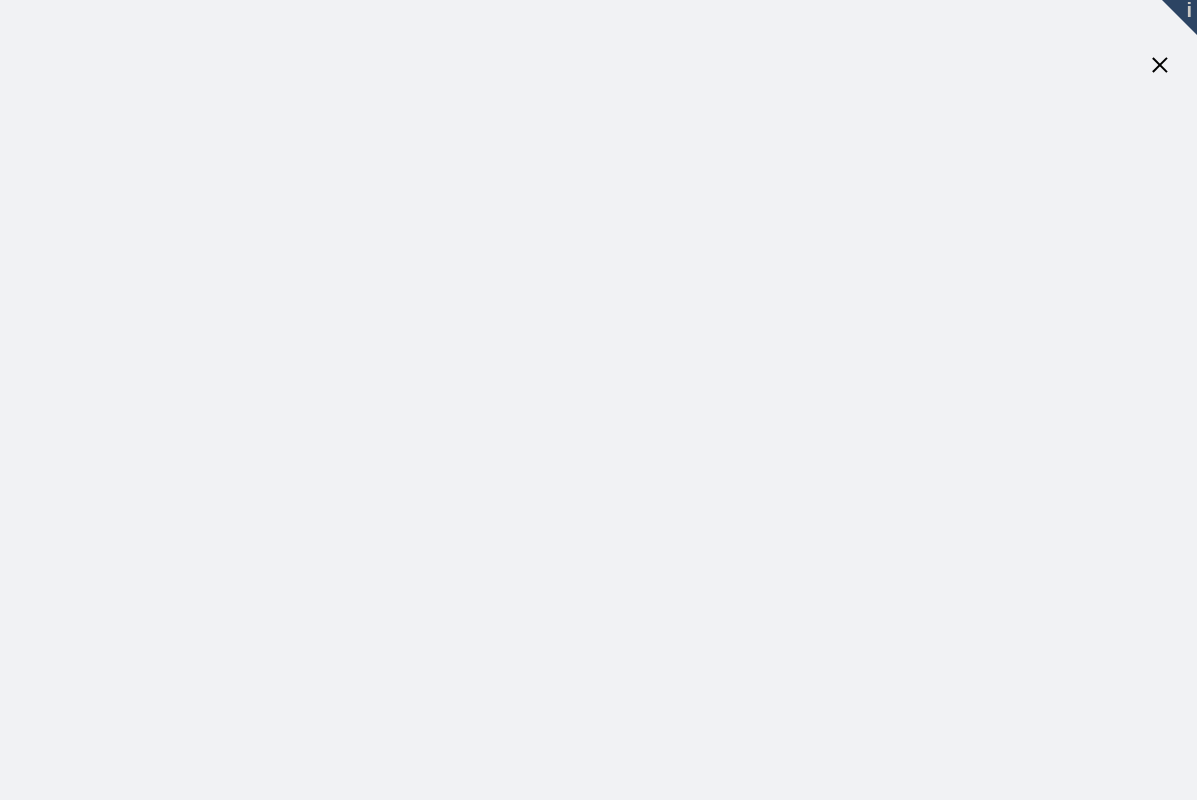
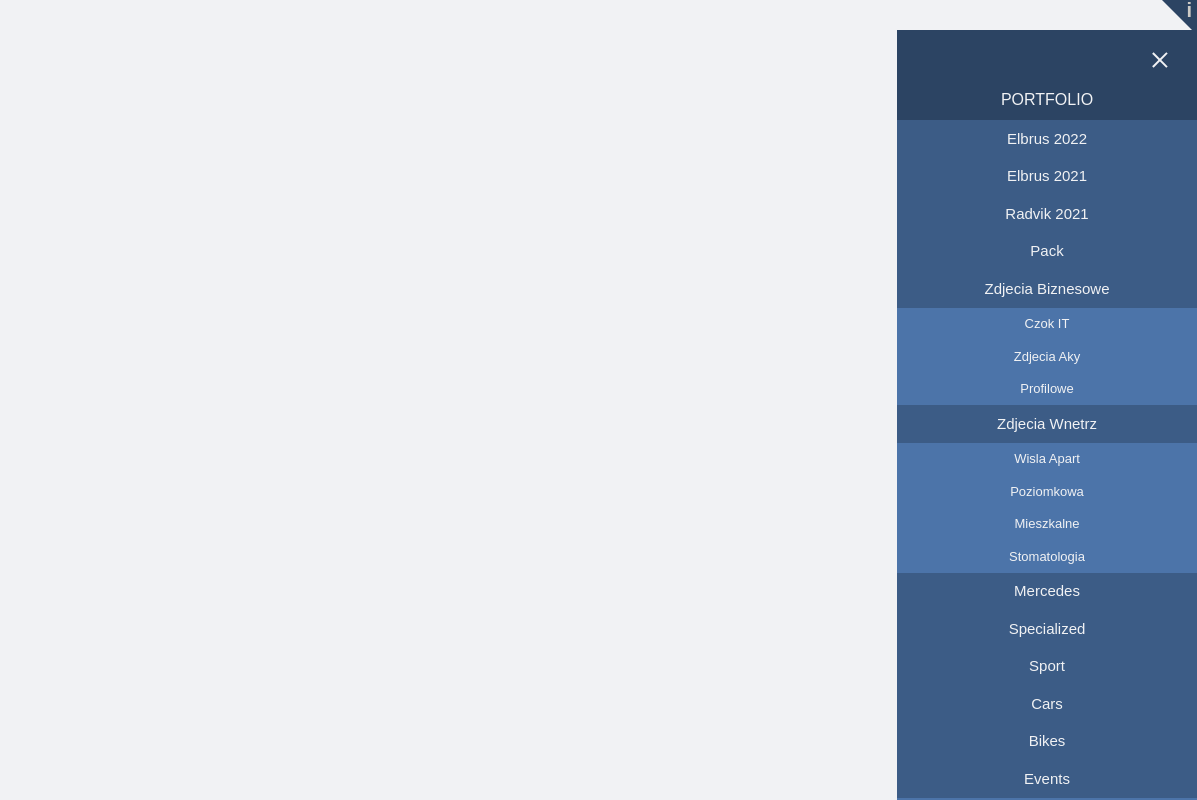
Before and after one commit to broccoli88/ms-gallery, a plain HTML site: page index.html in a window 1280 px wide. Both pictures are taken after a click on the element 1245 px from the left and 65 px from the top of the page. Shown: the top 800 px of the page, 83-1280 px from the left. Drawn offline with Linux system fonts and the light colour scheme.

Commit message:
Nav main / sub / sub sub category added / set style for navbaar + layout

```diff
--- a/index.html
+++ b/index.html
@@ -29,75 +29,135 @@
             </div>
             <nav>
                 <ul class="nav-main">
-                    <li class="nav-item-main">
-                        <a href="#" class="nav-link-main">portfolio</a>
+                    <li class="nav-main__item">
+                        <a href="#" class="nav-main__link">portfolio</a>
+                        <ul class="nav-sub">
+                            <li class="nav-sub__item">
+                                <a href="#" class="nav-sub__link"
+                                    >elbrus 2022</a
+                                >
                             </li>
-                    <li class="nav-item-main">
-                        <a href="#" class="nav-link-main">blog</a>
+                            <li class="nav-sub__item">
+                                <a href="#" class="nav-sub__link"
+                                    >elbrus 2021</a
+                                >
                             </li>
-                    <li class="nav-item-main">
-                        <a href="#" class="nav-link-main">about</a>
+                            <li class="nav-sub__item">
+                                <a href="#" class="nav-sub__link"
+                                    >radvik 2021</a
+                                >
                             </li>
-                    <li class="nav-item-main">
-                        <a href="#" class="nav-link-main">contact</a>
+                            <li class="nav-sub__item">
+                                <a href="#" class="nav-sub__link">pack</a>
                             </li>
-                    <li class="nav-item-main">
-                        <a href="#" class="nav-link-main">do sprzedania</a>
+                            <li class="nav-sub__item">
+                                <a href="#" class="nav-sub__link"
+                                    >zdjecia biznesowe</a
+                                >
+                                <ul class="nav-subsub">
+                                    <li class="nav-subsub__item">
+                                        <a href="" class="nav-subsub__link"
+                                            >czok
+                                            <span class="text-uppercase"
+                                                >it</span
+                                            ></a
+                                        >
                                     </li>
-                    <!-- <li class="nav__item">
-                        <a href="#" class="nav__link">elbrus 2022</a>
+                                    <li class="nav-subsub__item">
+                                        <a href="" class="nav-subsub__link"
+                                            >zdjecia aky</a
+                                        >
                                     </li>
-                    <li class="nav__item">
-                        <a href="#" class="nav__link">elbrus 2021</a>
+                                    <li class="nav-subsub__item">
+                                        <a href="" class="nav-subsub__link"
+                                            >profilowe</a
+                                        >
                                     </li>
-                    <li class="nav__item">
-                        <a href="#" class="nav__link">radvik 2021</a>
-                    </li>
-                    <li class="nav__item">
-                        <a href="#" class="nav__link">pack</a>
-                    </li>
-                    <li class="nav__item">
-                        <a href="#" class="nav__link">zdjecia biznesowe</a>
-                        <ul>
-                            <li><a href="#">czok IT</a></li>
-                            <li><a href="#">zdjecia aky</a></li>
-                            <li><a href="#">profilowe</a></li>
-                            <li><a href="#">zdjecia wnetrz</a></li>
                                 </ul>
                             </li>
-                    <li class="nav__item">
-                        <a href="#" class="nav__link">zdjecia wnetrz</a>
-                        <ul>
-                            <li><a href="#">wisla apartamenty</a></li>
-                            <li><a href="#">poziomkowe</a></li>
-                            <li><a href="#">mieszkalne</a></li>
-                            <li><a href="#">stomatologia</a></li>
+                            <li class="nav-sub__item">
+                                <a href="#" class="nav-sub__link"
+                                    >zdjecia wnetrz</a
+                                >
+                                <ul class="nav-subsub">
+                                    <li class="nav-subsub__item">
+                                        <a href="" class="nav-subsub__link"
+                                            >wisla apart</a
+                                        >
+                                    </li>
+                                    <li class="nav-subsub__item">
+                                        <a href="" class="nav-subsub__link"
+                                            >poziomkowa</a
+                                        >
+                                    </li>
+                                    <li class="nav-subsub__item">
+                                        <a href="" class="nav-subsub__link"
+                                            >mieszkalne</a
+                                        >
+                                    </li>
+                                    <li class="nav-subsub__item">
+                                        <a href="" class="nav-subsub__link"
+                                            >stomatologia</a
+                                        >
+                                    </li>
                                 </ul>
                             </li>
-                    <li class="nav__item">
-                        <a href="#" class="nav__link">mercedes</a>
+                            <li class="nav-sub__item">
+                                <a href="#" class="nav-sub__link">mercedes</a>
                             </li>
-                    <li class="nav__item">
-                        <a href="#" class="nav__link">specialized</a>
+                            <li class="nav-sub__item">
+                                <a href="#" class="nav-sub__link"
+                                    >specialized</a
+                                >
                             </li>
-                    <li class="nav__item">
-                        <a href="#" class="nav__link">zdjecia sportowe</a>
+                            <li class="nav-sub__item">
+                                <a href="#" class="nav-sub__link">sport</a>
                             </li>
-                    <li class="nav__item">
-                        <a href="#" class="nav__link">cars</a>
+                            <li class="nav-sub__item">
+                                <a href="#" class="nav-sub__link">cars</a>
                             </li>
-                    <li class="nav__item">
-                        <a href="#" class="nav__link">bikes</a>
+                            <li class="nav-sub__item">
+                                <a href="#" class="nav-sub__link">bikes</a>
                             </li>
-                    <li class="nav__item">
-                        <a href="#" class="nav__link">events</a>
-                        <ul>
-                            <li><a href="#">imprezy firmowe</a></li>
-                            <li><a href="#">koncerty</a></li>
-                            <li><a href="#">patch camp</a></li>
-                            <li><a href="#">zawody sportowe</a></li>
+                            <li class="nav-sub__item">
+                                <a href="#" class="nav-sub__link">events</a>
+                                <ul class="nav-subsub">
+                                    <li class="nav-subsub__item">
+                                        <a href="" class="nav-subsub__link"
+                                            >imprezy firmowe</a
+                                        >
+                                    </li>
+                                    <li class="nav-subsub__item">
+                                        <a href="" class="nav-subsub__link"
+                                            >koncerty</a
+                                        >
+                                    </li>
+                                    <li class="nav-subsub__item">
+                                        <a href="" class="nav-subsub__link"
+                                            >patch camp</a
+                                        >
+                                    </li>
+                                    <li class="nav-subsub__item">
+                                        <a href="" class="nav-subsub__link"
+                                            >zawody</a
+                                        >
+                                    </li>
                                 </ul>
-                    </li> -->
+                            </li>
+                        </ul>
+                    </li>
+                    <li class="nav-main__item">
+                        <a href="#" class="nav-main__link">blog</a>
+                    </li>
+                    <li class="nav-main__item">
+                        <a href="#" class="nav-main__link">about</a>
+                    </li>
+                    <li class="nav-main__item">
+                        <a href="#" class="nav-main__link">contact</a>
+                    </li>
+                    <li class="nav-main__item">
+                        <a href="#" class="nav-main__link">do sprzedania</a>
+                    </li>
                 </ul>
             </nav>
         </header>
--- a/script.js
+++ b/script.js
@@ -4,9 +4,12 @@ const menu = document.querySelector(".menu");
 const lineOne = document.querySelector(".b-1");
 const lineTwo = document.querySelector(".b-2");
 const lineThree = document.querySelector(".b-3");
+const nav = document.querySelector("nav");
 
 menu.addEventListener("click", () => {
     lineOne.classList.toggle("line-1-shift");
     lineTwo.classList.toggle("line-2-shift");
     lineThree.classList.toggle("line-3-shift");
+
+    nav.classList.toggle("nav-on");
 });
--- a/style.css
+++ b/style.css
@@ -34,11 +34,11 @@ body {
 }
 
 header {
-    padding: 3rem 2.5rem 2rem;
+    padding: 3rem 0 2rem 2.5rem;
 
     display: flex;
     justify-content: space-between;
-    align-items: center;
+    /* align-items: center; */
 
     position: relative;
 }
@@ -59,14 +59,24 @@ header {
 /* MENU ICON */
 
 .menu {
+    margin-left: auto;
+
     width: 20px;
     height: 16px;
 
     display: flex;
     flex-direction: column;
     justify-content: space-between;
+    align-items: flex-end;
 
     cursor: pointer;
+    z-index: 9;
+
+    position: absolute;
+    top: 50%;
+    right: 2.5rem;
+
+    transform: translateY(-50%);
 }
 
 .burger {
@@ -81,6 +91,7 @@ header {
 
 .line-1-shift {
     transform: translateX(5px) rotate(45deg) translateY(10px);
+    background-color: var(--color-light-grey);
 }
 
 .line-2-shift {
@@ -89,6 +100,7 @@ header {
 
 .line-3-shift {
     transform: translateX(5px) rotate(-45deg) translateY(-10px);
+    background-color: var(--color-light-grey);
 }
 
 .info {
@@ -118,6 +130,89 @@ header {
     color: var(--color-light-grey);
 }
 
+/* NAVIGATION */
+
 nav {
+    position: absolute;
+    width: 300px;
+    top: 3rem;
+    right: 0;
+    z-index: 8;
+
+    padding: 5rem 0 2rem;
+
+    background-color: var(--color-dark-blue);
+
     display: none;
 }
+
+.nav-on {
+    display: block;
+}
+
+/* MAIN NAV & SUB NAV & SUB SUB NAV*/
+
+.nav-main,
+.nav-sub,
+.nav-subsub {
+    list-style: none;
+    text-transform: uppercase;
+    text-align: center;
+}
+
+.nav-main__item,
+.nav-sub__item,
+.nav-subsub__item {
+    display: flex;
+}
+
+.nav-main__link,
+.nav-sub__link,
+.nav-subsub__link {
+    width: 100%;
+
+    padding: 0.5em 1em;
+
+    text-decoration: none;
+    color: var(--color-light-grey);
+
+    cursor: pointer;
+
+    transition: all 0.4s ease;
+}
+
+.nav-main__link:hover,
+.nav-sub__link:hover,
+.nav-subsub__link:hover {
+    color: var(--color-dark-grey);
+}
+
+.nav-main .nav-main__item:first-child,
+.nav-sub .nav-sub__item:nth-child(5),
+.nav-sub .nav-sub__item:nth-child(6),
+.nav-sub .nav-sub__item:last-child {
+    display: flex;
+    flex-direction: column;
+}
+
+.nav-sub {
+    text-transform: capitalize;
+    font-size: 1.5rem;
+}
+
+.nav-sub__item {
+    background-color: hsl(214, 38%, 38%);
+}
+
+.nav-subsub {
+    text-transform: capitalize;
+    font-size: 1.3rem;
+}
+
+.nav-subsub__item {
+    background-color: hsl(214, 38%, 48%);
+}
+
+.text-uppercase {
+    text-transform: uppercase;
+}
```
Lines whose indentation alone changed are shown as unchanged.
